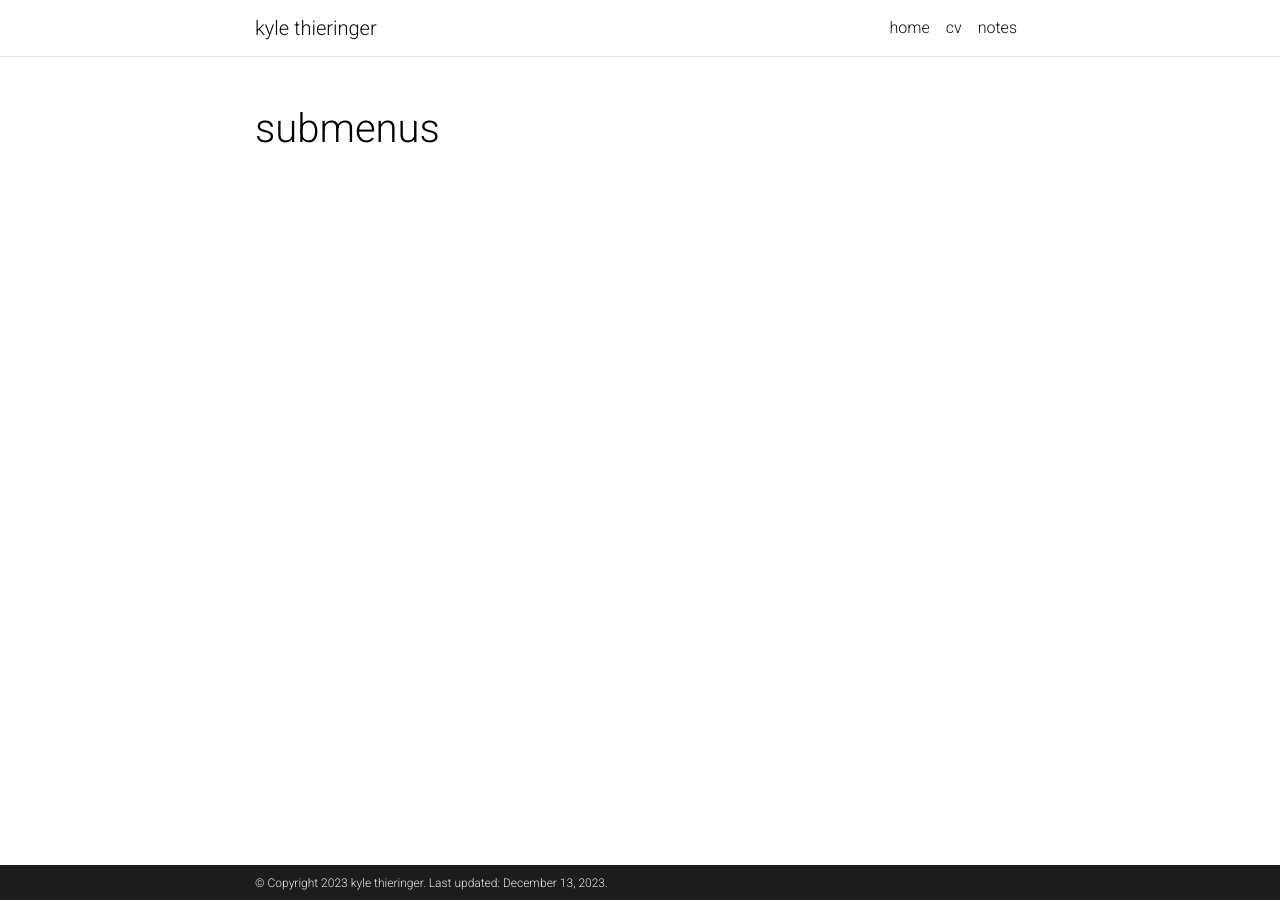
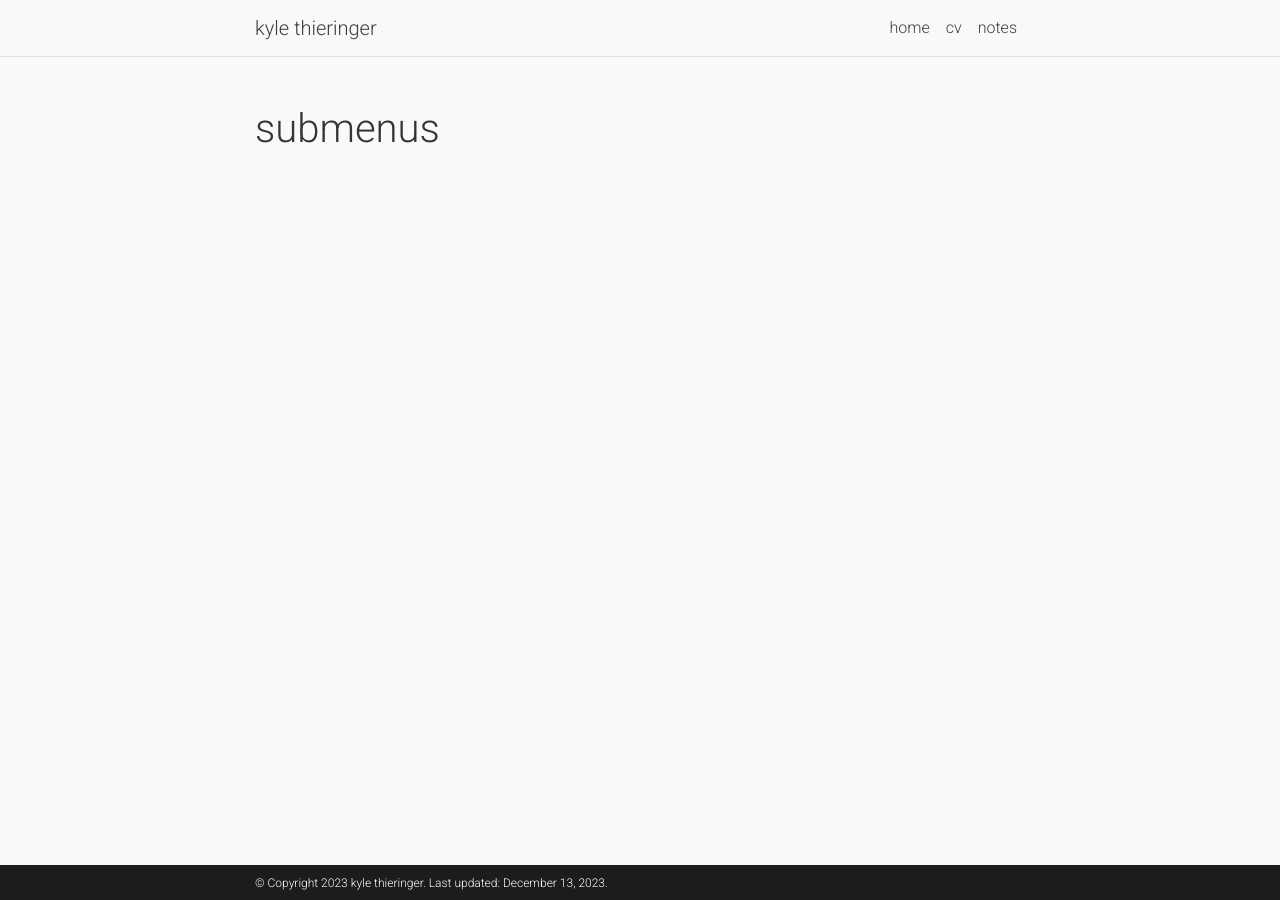
Before and after one commit to kylethieringer/website, a Jekyll site: the page built from _pages/dropdown.md, in a window 1280 px wide. Built offline with Jekyll 4.4.1, drawn with Linux system fonts in a browser that asks for light colours; comment, search, counter and statistics services are not loaded; a style sheet for code colours, icons or effects is not loaded.

Commit message:
change theme colors

```diff
--- a/_sass/_variables.scss
+++ b/_sass/_variables.scss
@@ -16,19 +16,19 @@
 $green-color-dark:    #009f06 !default;
 $green-color-light:   #ddffdd !default;
 $green-color-bright:  #11D68B !default;
-$purple-color:        #B509AC !default;
-$light-purple-color:  lighten($purple-color, 25%);
+$purple-color: #32546a !default;
+$light-purple-color:  #8ba9a1;
 $pink-color:          #f92080 !default;
 $pink-color-light:    #ffdddd !default;
 $yellow-color:        #efcc00 !default;
 
-$grey-color:          #828282 !default;
+$grey-color: #bbbbbb !default;
 $grey-color-light:    lighten($grey-color, 40%);
 $grey-color-dark:     #1C1C1D;
 $grey-900:            #212529;
 
-$white-color: #ffffff !default;
-$black-color: #000000 !default;
+$white-color: #faf8f8 !default;
+$black-color: #353535 !default;
 
 // Theme colors
 
```
